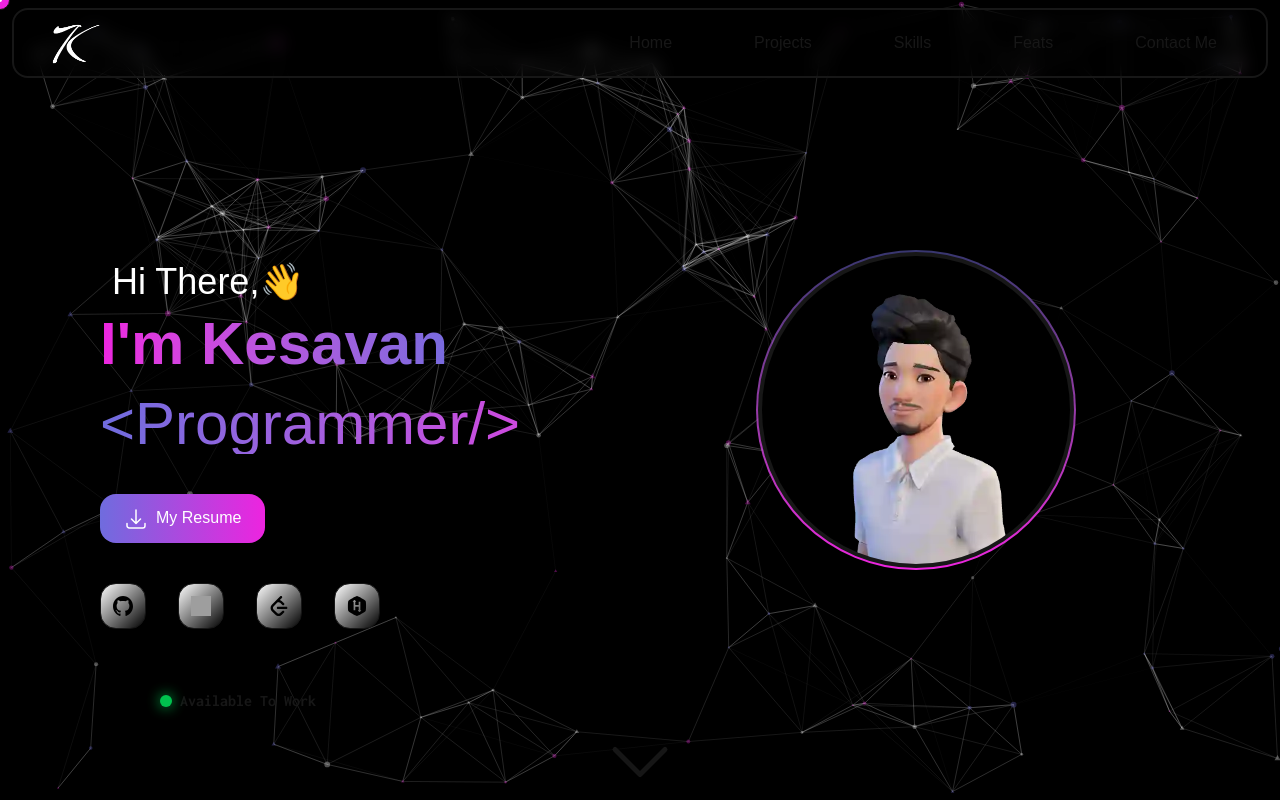
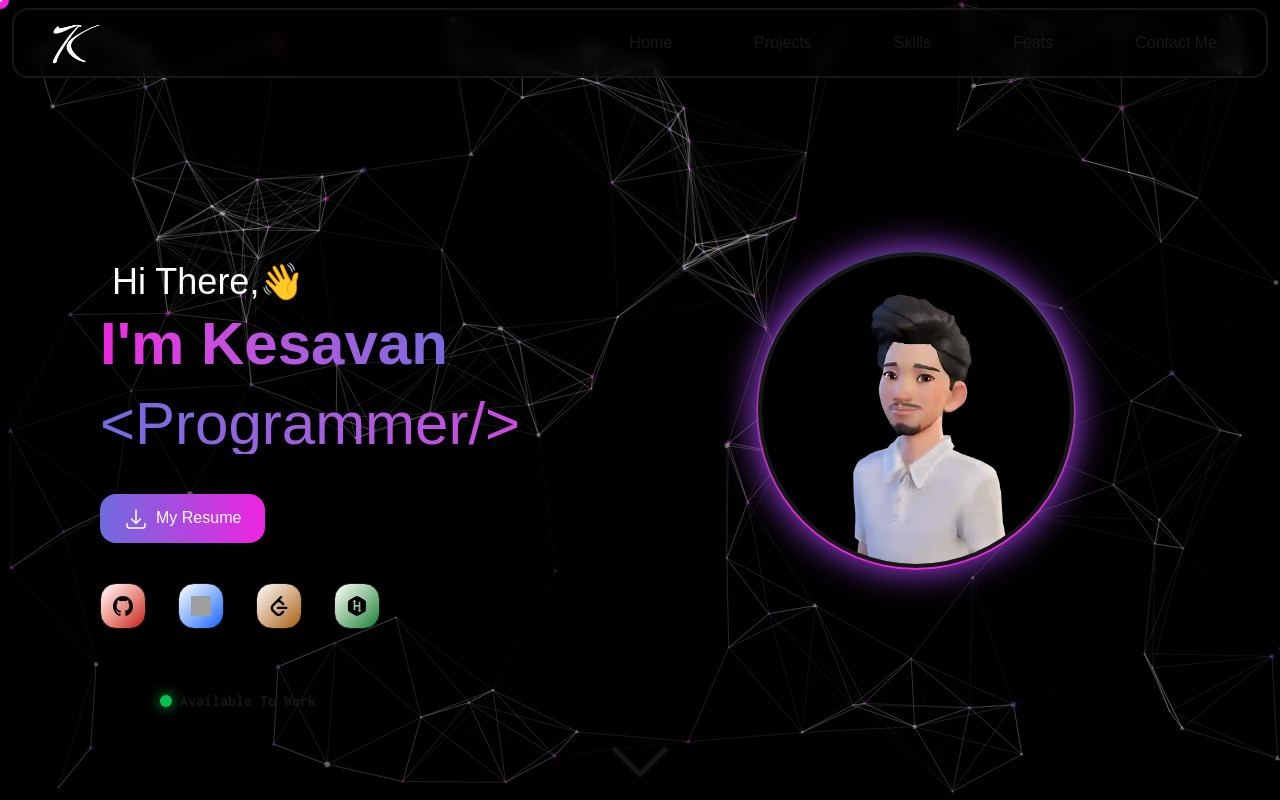
Before and after one commit to Kesavannavashek/My-Portfolio, a Next.js app: page / in a window 1280 px wide. Shown: the top 800 px of the page. Built offline with nearby package versions, Linux system fonts and the light colour scheme; grey boxes are pictures that could not be loaded; a web font is replaced by a local one.

Commit message:
some changes

```diff
--- a/src/app/contact_me/page.tsx
+++ b/src/app/contact_me/page.tsx
@@ -41,16 +41,22 @@ const ContactMe = () => {
       });
   };
 
+  const gradientMap: Record<string, string> = {
+    red:"to-red-700 shadow-red-700",
+    blue: "to-blue-700 shadow-blue-700",
+    green: "to-green-700 shadow-green-700",
+    yellow: "to-yellow-700 shadow-yellow-700",
+  };
   const socials = [
     {
       icon: "/github.svg",
       link: "https://github.com/Kesavannavashek",
-      color: "red-700",
+      color: "green",
     },
     {
       icon: "/linkedin.svg",
       link: "https://www.linkedin.com/in/kesavan-m-1111191a3",
-      color: "blue-600",
+      color: "red",
     },
     // {
     //   icon: "/leetcode.svg",
@@ -97,7 +103,9 @@ const ContactMe = () => {
                   animate={{ opacity: 1, y: 0 }}
                   viewport={{ once: true }}
                   transition={{ duration: 0, delay: i * 0.1 }}
-                  className={`bg-gradient-to-br from-white to-${item.color} border p-3 rounded-2xl hover:scale-110 transition duration-500 hover:shadow-[0_0px_35px_rgba(0,0,0,0.25)] shadow-${item.color}`}
+                  className={`bg-gradient-to-br from-white ${
+                    gradientMap[item.color]
+                  } border cursor-none p-3 rounded-2xl hover:scale-105 transition duration-500 hover:shadow-[0px_0px_40px]`}
                 >
                   <Link href={item.link} target="_blank">
                     <Image
@@ -126,7 +134,7 @@ const ContactMe = () => {
           <form ref={form} onSubmit={sendEmail} className="space-y-4">
             {/* Name + Email in one row */}
             <div className="flex gap-4">
-              <div className="flex flex-col w-80">
+              <div className="flex flex-col lg:w-52 w-24 md:w-64">
                 <label htmlFor="name" className="text-lg cursor-none">
                   Name
                 </label>
--- a/src/app/page.tsx
+++ b/src/app/page.tsx
@@ -8,27 +8,33 @@ import { motion } from "framer-motion";
 import Link from "next/link";
 
 export default function Home() {
-  console.log("motion", motion);
+  // console.log("motion", motion);
+  const gradientMap: Record<string, string> = {
+    "red": "to-red-700 shadow-red-700",
+    "blue": "to-blue-600 shadow-blue-600",
+    "green": "to-green-700 shadow-green-700",
+    "yellow": "to-yellow-700 shadow-yellow-700",
+  };
   const socials = [
     {
       icon: "/github.svg",
       link: "https://github.com/Kesavannavashek",
-      color: "red-700",
+      color: "red",
     },
     {
       icon: "/linkedin.svg",
       link: "https://www.linkedin.com/in/kesavan-m-1111191a3",
-      color: "blue-600",
+      color: "blue",
     },
     {
       icon: "/leetcode.svg",
       link: "https://leetcode.com/u/Kesavan_m_07/",
-      color: "yellow-700",
+      color: "yellow",
     },
     {
       icon: "/hackerrank.svg",
       link: "https://www.hackerrank.com/profile/kesavannavi77",
-      color: "green-700",
+      color: "green",
     },
   ];
   return (
@@ -131,7 +137,9 @@ export default function Home() {
                   animate={{ opacity: 1, y: 0 }}
                   viewport={{ once: true }}
                   transition={{ duration: 0, delay: i * 0.1 }}
-                  className={`bg-gradient-to-br from-white to-${item.color} border cursor-none p-3 rounded-2xl hover:scale-105 transition duration-500 hover:shadow-[0_0px_35px_rgba(0,0,0,0.25)] shadow-${item.color}`}
+                  className={`bg-gradient-to-br from-white ${
+                    gradientMap[item.color]
+                  } border cursor-none p-3 rounded-2xl hover:scale-105 transition duration-500 hover:shadow-[0px_0px_40px]`}
                 >
                   <Link href={item.link} target="_blank">
                     <Image
@@ -175,7 +183,7 @@ export default function Home() {
               tiltMaxAngleY={15}
               perspective={800}
             >
-              <div className="w-48 sm:w-64 lg:w-80 h-48 sm:h-64 lg:h-80 rounded-full bg-gradient-to-b from-[#6f6cde]/50 to-[#ed24df]/100 p-1.5 shadow-2xl">
+              <div className="w-48 sm:w-64 lg:w-80 h-48 sm:h-64 lg:h-80 rounded-full bg-gradient-to-b from-[#6f6cde]/50 to-[#ed24df]/100 p-1.5 shadow-[0_0_35px] shadow-purple-500">
                 <div className="relative w-full h-full rounded-full bg-black ring-4 overflow-hidden">
                   <Image
                     src="/avatar.webp"
```
